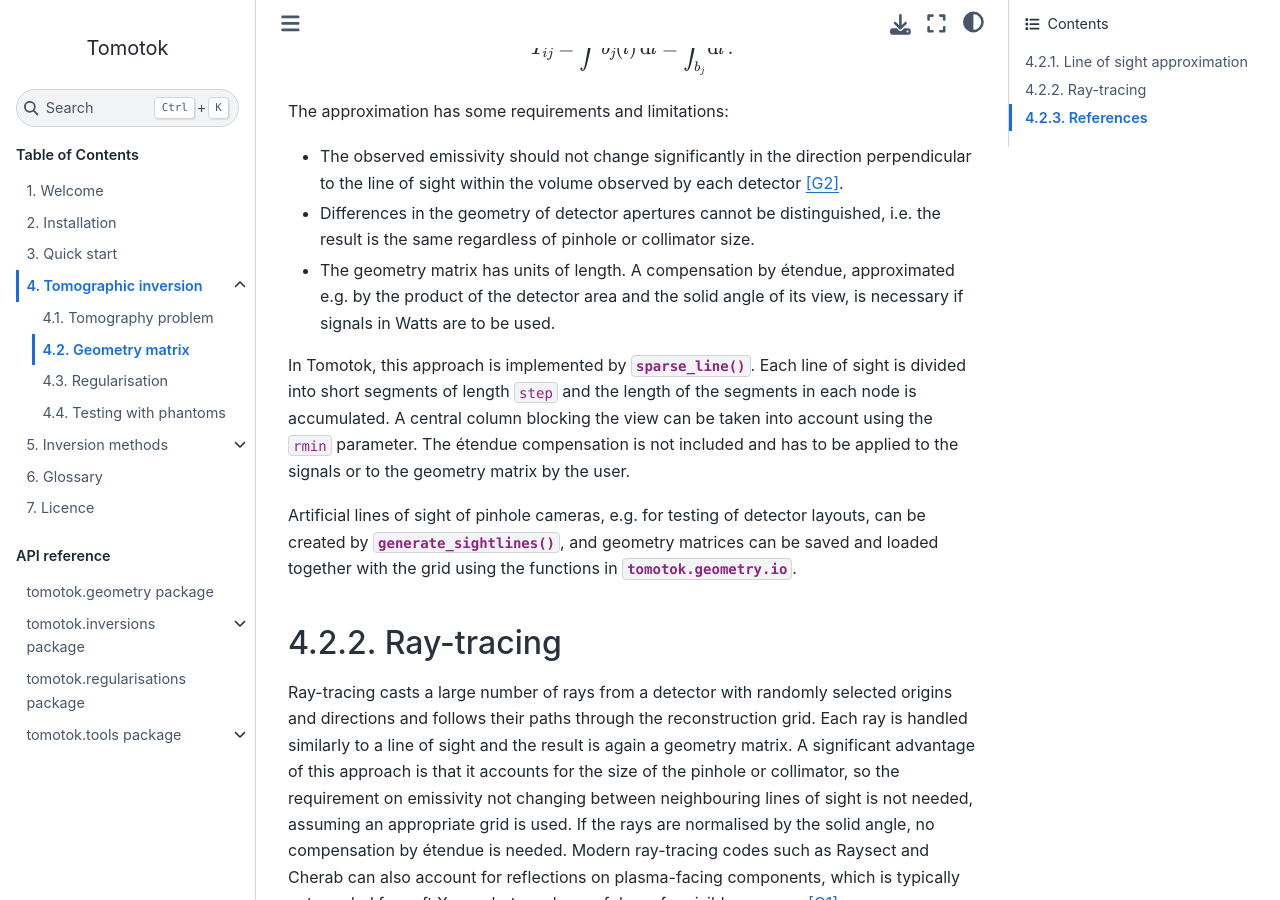
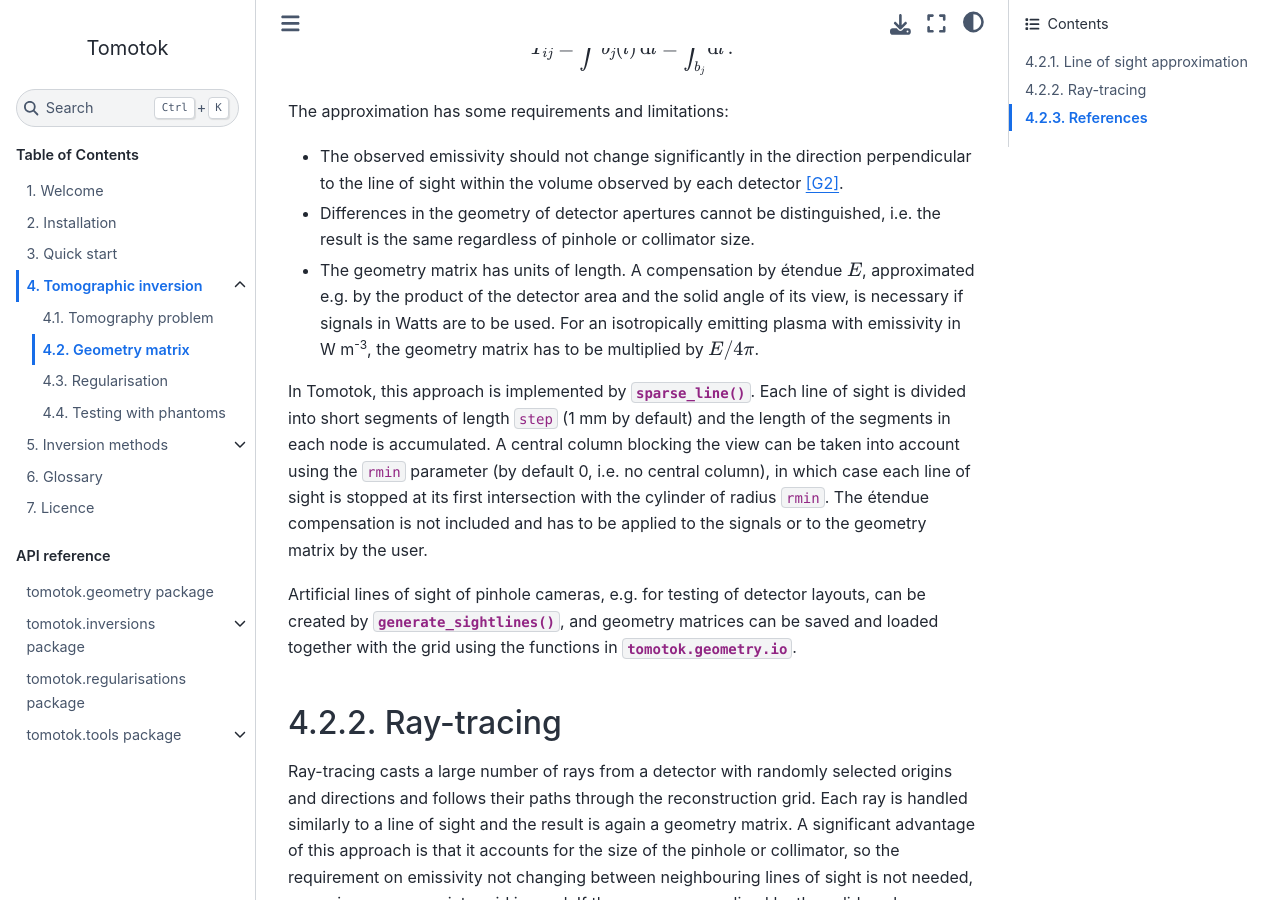
Before and after one commit to Tomotok/core, a Sphinx documentation site: the page built from docs/source/tomography/geometry.rst, in a window 1280 px wide and 900 px high, scrolled down 534 px. Built offline with Sphinx 7.4.7 and the Sphinx Book theme 1.1.4, drawn with Linux system fonts in a browser that asks for light colours; the version number could not be read and is left out.

Commit message:
Clarify grid orientation, line of sight defaults, étendue and remaining doc details

```diff
--- a/docs/source/methods/bob.rst
+++ b/docs/source/methods/bob.rst
@@ -92,10 +92,10 @@ Thresholding is a method for noise suppression in the reconstruction. It is base
 The method compares the sizes of the normalised coefficients :math:`a_i = |\tilde{\mathbf{b}}_i \cdot \mathbf{f}| / \|\tilde{\mathbf{b}}_i\|` and removes contributions of adjoint vectors below a threshold. Since the level of noise is not known, the threshold is determined iteratively for each image as a multiple of the root mean square of the coefficients considered to be noise
 
 .. math::
-    \Theta_{n+1}^2 = \frac{c^2}{N^n} \sum_{i \in S^n} a_i^2 \,, \qquad
-    S^n = \left\{ i \mid a_i \leq \Theta_n \right\} \,,
+    \left( \Theta^{n+1} \right)^2 = \frac{c^2}{N^n} \sum_{i \in S^n} a_i^2 \,, \qquad
+    S^n = \left\{ i \mid a_i \leq \Theta^n \right\} \,,
 
-where :math:`c` is the noise suppression parameter and :math:`N^n` is the number of coefficients in the set :math:`S^n`. In the first iteration all coefficients are used. The iteration stops when the threshold converges. The coefficients with :math:`a_i < \Theta` are then set to zero and the remaining ones are transformed to the elementary basis.
+where :math:`c` is the noise suppression parameter and :math:`N^n` is the number of coefficients in the set :math:`S^n`. The iteration starts with :math:`\Theta^0 = \infty`, i.e. all coefficients are used, and stops when the threshold converges. The coefficients with :math:`a_i < \Theta` are then set to zero and the remaining ones are transformed to the elementary basis.
 
 .. figure:: figures/bob_thresholding.png
     :width: 100%
--- a/docs/source/methods/lame.rst
+++ b/docs/source/methods/lame.rst
@@ -31,7 +31,7 @@ where :math:`\mathbf{u}_{i}` and :math:`\tilde{\mathbf{v}}_{i}` are the i-th col
 
     k_{i}(\alpha) = \left(1 + \frac{\alpha}{D_{ii}^2} \right)^{-1} \,,
 
-where the diagonal of :math:`\mathbf{D}` holds the (generalised) singular values of the problem. The regularisation parameter has the same meaning as in :eq:`tikhonov`, so its values can be exchanged with :class:`~tomotok.inversions.tikhonov.Tikhonov`. The form of the matrices :math:`\mathbf{U}` and :math:`\tilde{\mathbf{V}}` is determined by the decomposition method.
+The diagonal of :math:`\mathbf{D}` holds the (generalised) singular values of the problem. The regularisation parameter has the same meaning as in :eq:`tikhonov`, so its values can be exchanged with :class:`~tomotok.inversions.tikhonov.Tikhonov`. The form of the matrices :math:`\mathbf{U}` and :math:`\tilde{\mathbf{V}}` is determined by the decomposition method.
 
 Since the components are sorted by decreasing :math:`D_{ii}`, the series can be truncated to use only the most significant components, which further increases the speed at the expense of accuracy. Notice also that the solution can be quickly recomputed for different values of the regularisation parameter, which can speed up more complex searching schemes such as the :ref:`Pearson test <pearson>`.
 
--- a/docs/source/methods/mfr.rst
+++ b/docs/source/methods/mfr.rst
@@ -34,7 +34,7 @@ Having constructed the regularisation matrix, the last unknown in :eq:`tikhonov`
 Implementation
 --------------
 
-The algorithm is implemented in :class:`~tomotok.inversions.mfr.MinimumFisherRegularisation`. It wraps a :class:`~tomotok.inversions.base.RegularisedInversion` (usually :class:`~tomotok.inversions.tikhonov.Tikhonov`) that performs the inner loop, i.e. determines the regularisation parameter using its regularisation selector and solves :eq:`tikhonov`. A list of inversions, one for each outer iteration, can be provided instead, e.g. to use a :class:`~tomotok.inversions.base.FixedSelector` with a different value of :math:`\alpha` in each iteration and skip the inner loop optimisation. The outer loop is terminated after ``mfi_num_max`` iterations.
+The algorithm is implemented in :class:`~tomotok.inversions.mfr.MinimumFisherRegularisation`. It wraps a :class:`~tomotok.inversions.base.RegularisedInversion` (usually :class:`~tomotok.inversions.tikhonov.Tikhonov`) that performs the inner loop, i.e. determines the regularisation parameter using its regularisation selector and solves :eq:`tikhonov`. A list of inversions, one for each outer iteration, can be provided instead, e.g. to use a :class:`~tomotok.inversions.base.FixedSelector` with a different value of :math:`\alpha` in each iteration and skip the inner loop optimisation. The length of the list has to be equal to ``mfi_num_max``. The outer loop is terminated after ``mfi_num_max`` iterations.
 
 The regularisation matrix :eq:`mfr_regularisation` is constructed from the list of derivative matrices and anisotropy coefficients passed to the call using :func:`~tomotok.regularisations.matrices.weighted_squares`. Instead of a fixed value :math:`w_\mathrm{max}`, the previous solution is clipped from below at ``weight_floor`` (:math:`\varepsilon`) times its maximum before computing the weights
 
--- a/docs/source/tomography/geometry.rst
+++ b/docs/source/tomography/geometry.rst
@@ -15,9 +15,9 @@ The approximation has some requirements and limitations:
 
 - The observed emissivity should not change significantly in the direction perpendicular to the line of sight within the volume observed by each detector [G2]_.
 - Differences in the geometry of detector apertures cannot be distinguished, i.e. the result is the same regardless of pinhole or collimator size.
-- The geometry matrix has units of length. A compensation by étendue, approximated e.g. by the product of the detector area and the solid angle of its view, is necessary if signals in Watts are to be used.
+- The geometry matrix has units of length. A compensation by étendue :math:`E`, approximated e.g. by the product of the detector area and the solid angle of its view, is necessary if signals in Watts are to be used. For an isotropically emitting plasma with emissivity in W m\ :sup:`-3`, the geometry matrix has to be multiplied by :math:`E / 4\pi`.
 
-In Tomotok, this approach is implemented by :func:`~tomotok.geometry.generators.sparse_line`. Each line of sight is divided into short segments of length ``step`` and the length of the segments in each node is accumulated. A central column blocking the view can be taken into account using the ``rmin`` parameter. The étendue compensation is not included and has to be applied to the signals or to the geometry matrix by the user.
+In Tomotok, this approach is implemented by :func:`~tomotok.geometry.generators.sparse_line`. Each line of sight is divided into short segments of length ``step`` (1 mm by default) and the length of the segments in each node is accumulated. A central column blocking the view can be taken into account using the ``rmin`` parameter (by default 0, i.e. no central column), in which case each line of sight is stopped at its first intersection with the cylinder of radius ``rmin``. The étendue compensation is not included and has to be applied to the signals or to the geometry matrix by the user.
 
 Artificial lines of sight of pinhole cameras, e.g. for testing of detector layouts, can be created by :func:`~tomotok.geometry.sightlines.generate_sightlines`, and geometry matrices can be saved and loaded together with the grid using the functions in :mod:`tomotok.geometry.io`.
 
--- a/docs/source/tomography/phantoms.rst
+++ b/docs/source/tomography/phantoms.rst
@@ -23,6 +23,7 @@ A peak phantom can be created with :func:`~tomotok.tools.phantoms.gaussian_on_fl
     grid = RegularGrid(40, 60, (0.3, 0.7), (-0.3, 0.3))
     r, z = grid.center_mesh
     distance = np.hypot(r - 0.5, z - 0.1)  # peak centred at R = 0.5, z = 0.1
+    # width is 2 * sigma**2, i.e. sigma is about 2.2 cm, the peak is cut off at 5 cm from its centre
     phantom = gaussian_on_flux(distance, width=1e-3, limit=0.05, limit_width=0.02)
     signals = gmat @ phantom.flatten()  # gmat computed for the same grid
 
--- a/docs/source/tomography/problem.rst
+++ b/docs/source/tomography/problem.rst
@@ -39,7 +39,7 @@ All methods implemented in Tomotok use local basis functions, i.e. disjoint comp
 
 The nodes are usually assumed to be toroidally symmetric, which is the most common assumption for general applications. For special applications, such as edge plasma tomography, toroidal symmetry is not valid and the nodes have to be shaped differently, e.g. following the magnetic field lines in the toroidal direction (helicoidal symmetry) [B2]_. Nodes with rectangular cross-section are often referred to as pixels in the literature. In this documentation, the term pixel refers exclusively to a sensitive element of a camera or an element of a recorded image to avoid confusion.
 
-Tomotok implements toroidally symmetric nodes with rectangular projection to the poloidal plane on a regular grid, see :class:`~tomotok.geometry.grids.RegularGrid`. Nodes are ordered row by row, i.e. the flattened emissivity corresponds to an array with shape ``(nz, nr)``.
+Tomotok implements toroidally symmetric nodes with rectangular projection to the poloidal plane on a regular grid, see :class:`~tomotok.geometry.grids.RegularGrid`. Nodes are ordered row by row, i.e. the flattened emissivity corresponds to an array with shape ``(nz, nr)``. The first row corresponds to the lowest values of :math:`z`, so the reconstruction has to be plotted e.g. with ``origin='lower'`` in :func:`matplotlib.pyplot.imshow` or using :func:`matplotlib.pyplot.pcolormesh` with the node borders of the grid.
 
 Under- and over-determined problems
 -----------------------------------
```
